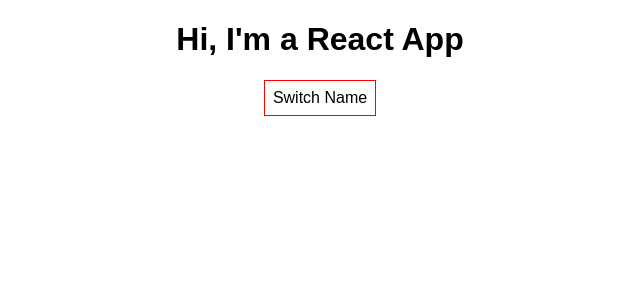
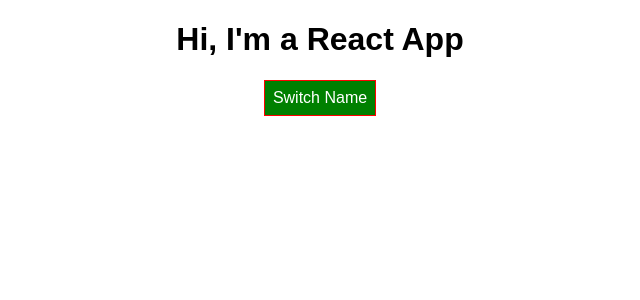
Before and after one commit to RRSR/react-complete-guide-old, a React (Create React App) app: page / in a window 1280 px wide. Shown: the top 300 px of the page, without its empty margins (320-960 px from the left). Built offline with nearby package versions, Linux system fonts and the light colour scheme.

Commit message:
Setting style dynamically

```diff
--- a/src/App.jsx
+++ b/src/App.jsx
@@ -12,13 +12,6 @@ class App extends Component {
         country: 'India',
         showPersons: false
     }
-    myStyle = {
-        backgroundColor: 'white',
-        font: 'inherit',
-        border: '1px solid red',
-        padding: '8px',
-        cursor: 'pointer'
-    };
 
     deletePersonHandler = (personIndex) => {
         // const persons = this.state.personList.slice(); Mutable as it changes the original list itself because it's just a reference.
@@ -52,6 +45,15 @@ class App extends Component {
 
     render() {
 
+        const myStyle = {
+            backgroundColor: 'green',
+            color: 'white',
+            font: 'inherit',
+            border: '1px solid red',
+            padding: '8px',
+            cursor: 'pointer'
+        };
+
         let persons = null;
         if (this.state.showPersons) {
             persons = (
@@ -67,6 +69,7 @@ class App extends Component {
                     )}
                 </div>
             );
+            myStyle.backgroundColor = 'red';
         }
 
         return (
@@ -74,7 +77,7 @@ class App extends Component {
                 <h1>Hi, I'm a React App</h1>
                 {/*Not so recommended approach due to performance issue */}
                 <button
-                    style={this.myStyle}
+                    style={myStyle}
                     onClick={() => this.togglePersonsHandler()}>Switch Name
                 </button>
                 {persons}
```
